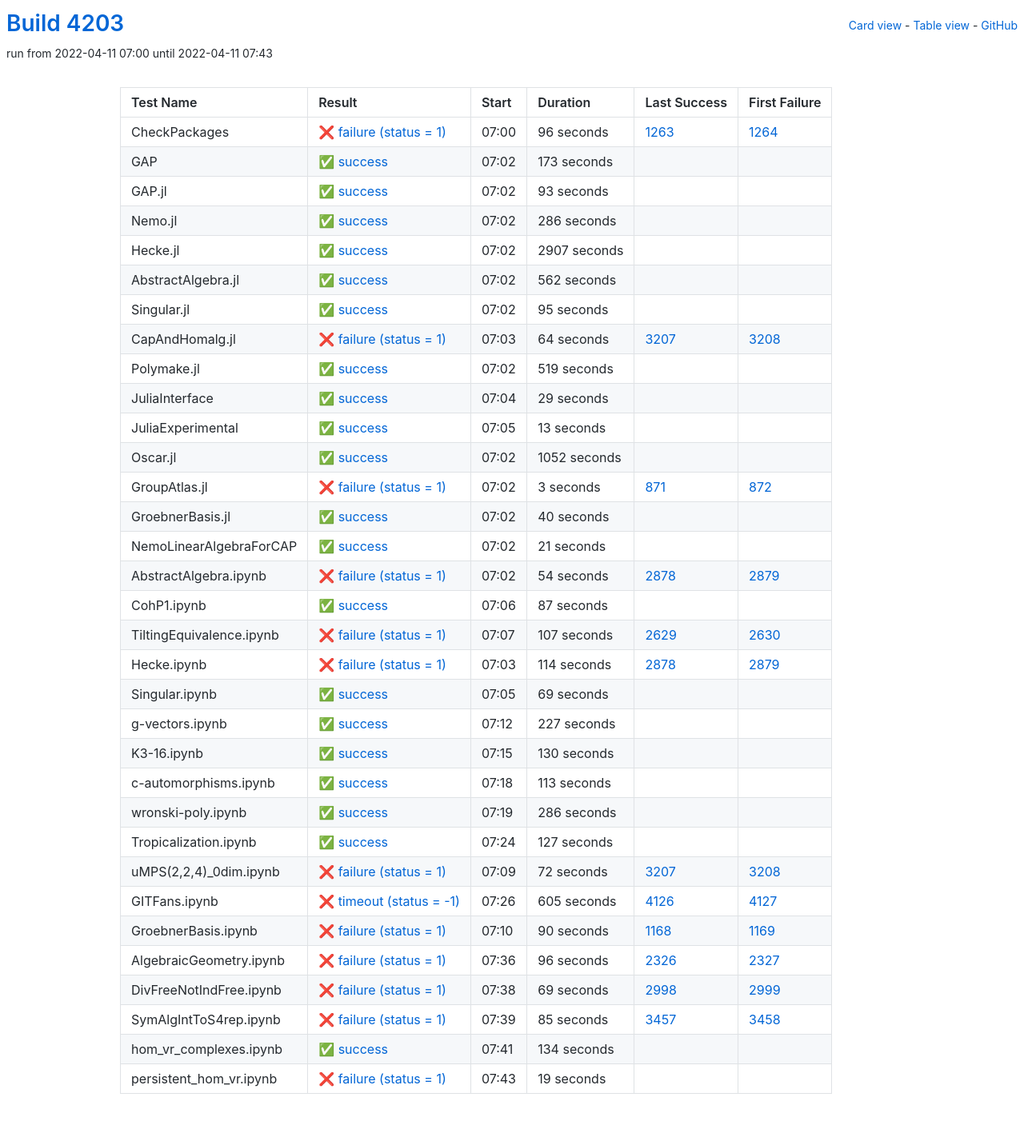
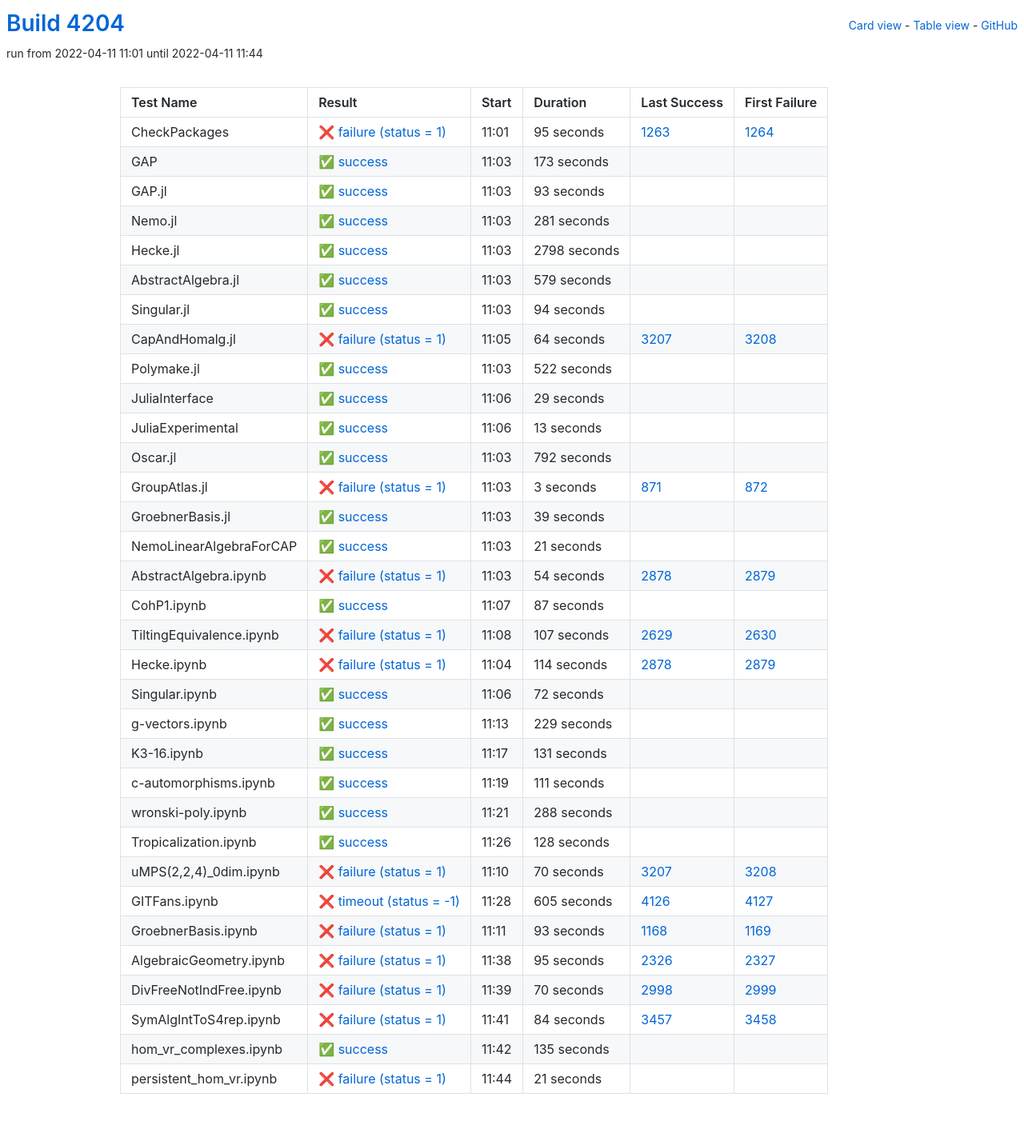
Before and after one commit to oscar-system/oscar-ci-status-stable, a Jekyll site: the page built from table.html, in a window 1280 px wide. Shown: the whole page at 80% size. Built offline with Jekyll 4.4.1, drawn with Linux system fonts in a browser that asks for light colours.

Commit message:
Build #4204

```diff
--- a/_data/ci.yml
+++ b/_data/ci.yml
@@ -1,6 +1,6 @@
 ---
-build: 4203
-build_url: https://oscarci.mathematik.uni-kl.de/job/oscar-stable/4203/
+build: 4204
+build_url: https://oscarci.mathematik.uni-kl.de/job/oscar-stable/4204/
 job: oscar-stable
 organization: oscar-system
 repo: oscar-ci-status-stable
@@ -8,20 +8,20 @@ repourl: https://github.com/oscar-system/oscar-ci-status-stable
 tests:
 - name: CheckPackages
   id: checkpackages
-  log: https://oscarci.mathematik.uni-kl.de/job/oscar-stable/4203/artifact/logs/build-4203/CheckPackages.log
-  start: 2022-04-11 07:00
+  log: https://oscarci.mathematik.uni-kl.de/job/oscar-stable/4204/artifact/logs/build-4204/CheckPackages.log
+  start: 2022-04-11 11:01
   success: false
   exitcode: 1
   status: failure
-  duration: 96
+  duration: 95
   last_success: 1263
   last_success_url: https://oscarci.mathematik.uni-kl.de/job/oscar-stable/1263/
   first_failure: 1264
   first_failure_url: https://oscarci.mathematik.uni-kl.de/job/oscar-stable/1264/
 - name: GAP
   id: gap
-  log: https://oscarci.mathematik.uni-kl.de/job/oscar-stable/4203/artifact/logs/build-4203/GAP.log
-  start: 2022-04-11 07:02
+  log: https://oscarci.mathematik.uni-kl.de/job/oscar-stable/4204/artifact/logs/build-4204/GAP.log
+  start: 2022-04-11 11:03
   success: true
   exitcode: 0
   status: success
@@ -32,8 +32,8 @@ tests:
   first_failure_url:
 - name: GAP.jl
   id: gap-jl
-  log: https://oscarci.mathematik.uni-kl.de/job/oscar-stable/4203/artifact/logs/build-4203/GAP.jl.log
-  start: 2022-04-11 07:02
+  log: https://oscarci.mathematik.uni-kl.de/job/oscar-stable/4204/artifact/logs/build-4204/GAP.jl.log
+  start: 2022-04-11 11:03
   success: true
   exitcode: 0
   status: success
@@ -44,56 +44,56 @@ tests:
   first_failure_url:
 - name: Nemo.jl
   id: nemo-jl
-  log: https://oscarci.mathematik.uni-kl.de/job/oscar-stable/4203/artifact/logs/build-4203/Nemo.jl.log
-  start: 2022-04-11 07:02
+  log: https://oscarci.mathematik.uni-kl.de/job/oscar-stable/4204/artifact/logs/build-4204/Nemo.jl.log
+  start: 2022-04-11 11:03
   success: true
   exitcode: 0
   status: success
-  duration: 286
+  duration: 281
   last_success: false
   last_success_url:
   first_failure: false
   first_failure_url:
 - name: Hecke.jl
   id: hecke-jl
-  log: https://oscarci.mathematik.uni-kl.de/job/oscar-stable/4203/artifact/logs/build-4203/Hecke.jl.log
-  start: 2022-04-11 07:02
+  log: https://oscarci.mathematik.uni-kl.de/job/oscar-stable/4204/artifact/logs/build-4204/Hecke.jl.log
+  start: 2022-04-11 11:03
   success: true
   exitcode: 0
   status: success
-  duration: 2907
+  duration: 2798
   last_success: false
   last_success_url:
   first_failure: false
   first_failure_url:
 - name: AbstractAlgebra.jl
   id: abstractalgebra-jl
-  log: https://oscarci.mathematik.uni-kl.de/job/oscar-stable/4203/artifact/logs/build-4203/AbstractAlgebra.jl.log
-  start: 2022-04-11 07:02
+  log: https://oscarci.mathematik.uni-kl.de/job/oscar-stable/4204/artifact/logs/build-4204/AbstractAlgebra.jl.log
+  start: 2022-04-11 11:03
   success: true
   exitcode: 0
   status: success
-  duration: 562
+  duration: 579
   last_success: false
   last_success_url:
   first_failure: false
   first_failure_url:
 - name: Singular.jl
   id: singular-jl
-  log: https://oscarci.mathematik.uni-kl.de/job/oscar-stable/4203/artifact/logs/build-4203/Singular.jl.log
-  start: 2022-04-11 07:02
+  log: https://oscarci.mathematik.uni-kl.de/job/oscar-stable/4204/artifact/logs/build-4204/Singular.jl.log
+  start: 2022-04-11 11:03
   success: true
   exitcode: 0
   status: success
-  duration: 95
+  duration: 94
   last_success: false
   last_success_url:
   first_failure: false
   first_failure_url:
 - name: CapAndHomalg.jl
   id: capandhomalg-jl
-  log: https://oscarci.mathematik.uni-kl.de/job/oscar-stable/4203/artifact/logs/build-4203/CapAndHomalg.jl.log
-  start: 2022-04-11 07:03
+  log: https://oscarci.mathematik.uni-kl.de/job/oscar-stable/4204/artifact/logs/build-4204/CapAndHomalg.jl.log
+  start: 2022-04-11 11:05
   success: false
   exitcode: 1
   status: failure
@@ -104,20 +104,20 @@ tests:
   first_failure_url: https://oscarci.mathematik.uni-kl.de/job/oscar-stable/3208/
 - name: Polymake.jl
   id: polymake-jl
-  log: https://oscarci.mathematik.uni-kl.de/job/oscar-stable/4203/artifact/logs/build-4203/Polymake.jl.log
-  start: 2022-04-11 07:02
+  log: https://oscarci.mathematik.uni-kl.de/job/oscar-stable/4204/artifact/logs/build-4204/Polymake.jl.log
+  start: 2022-04-11 11:03
   success: true
   exitcode: 0
   status: success
-  duration: 519
+  duration: 522
   last_success: false
   last_success_url:
   first_failure: false
   first_failure_url:
 - name: JuliaInterface
   id: juliainterface
-  log: https://oscarci.mathematik.uni-kl.de/job/oscar-stable/4203/artifact/logs/build-4203/JuliaInterface.log
-  start: 2022-04-11 07:04
+  log: https://oscarci.mathematik.uni-kl.de/job/oscar-stable/4204/artifact/logs/build-4204/JuliaInterface.log
+  start: 2022-04-11 11:06
   success: true
   exitcode: 0
   status: success
@@ -128,8 +128,8 @@ tests:
   first_failure_url:
 - name: JuliaExperimental
   id: juliaexperimental
-  log: https://oscarci.mathematik.uni-kl.de/job/oscar-stable/4203/artifact/logs/build-4203/JuliaExperimental.log
-  start: 2022-04-11 07:05
+  log: https://oscarci.mathematik.uni-kl.de/job/oscar-stable/4204/artifact/logs/build-4204/JuliaExperimental.log
+  start: 2022-04-11 11:06
   success: true
   exitcode: 0
   status: success
@@ -140,20 +140,20 @@ tests:
   first_failure_url:
 - name: Oscar.jl
   id: oscar-jl
-  log: https://oscarci.mathematik.uni-kl.de/job/oscar-stable/4203/artifact/logs/build-4203/Oscar.jl.log
-  start: 2022-04-11 07:02
+  log: https://oscarci.mathematik.uni-kl.de/job/oscar-stable/4204/artifact/logs/build-4204/Oscar.jl.log
+  start: 2022-04-11 11:03
   success: true
   exitcode: 0
   status: success
-  duration: 1052
+  duration: 792
   last_success: false
   last_success_url:
   first_failure: false
   first_failure_url:
 - name: GroupAtlas.jl
   id: groupatlas-jl
-  log: https://oscarci.mathematik.uni-kl.de/job/oscar-stable/4203/artifact/logs/build-4203/GroupAtlas.jl.log
-  start: 2022-04-11 07:02
+  log: https://oscarci.mathematik.uni-kl.de/job/oscar-stable/4204/artifact/logs/build-4204/GroupAtlas.jl.log
+  start: 2022-04-11 11:03
   success: false
   exitcode: 1
   status: failure
@@ -164,20 +164,20 @@ tests:
   first_failure_url: https://oscarci.mathematik.uni-kl.de/job/oscar-stable/872/
 - name: GroebnerBasis.jl
   id: groebnerbasis-jl
-  log: https://oscarci.mathematik.uni-kl.de/job/oscar-stable/4203/artifact/logs/build-4203/GroebnerBasis.jl.log
-  start: 2022-04-11 07:02
+  log: https://oscarci.mathematik.uni-kl.de/job/oscar-stable/4204/artifact/logs/build-4204/GroebnerBasis.jl.log
+  start: 2022-04-11 11:03
   success: true
   exitcode: 0
   status: success
-  duration: 40
+  duration: 39
   last_success: false
   last_success_url:
   first_failure: false
   first_failure_url:
 - name: NemoLinearAlgebraForCAP
   id: nemolinearalgebraforcap
-  log: https://oscarci.mathematik.uni-kl.de/job/oscar-stable/4203/artifact/logs/build-4203/NemoLinearAlgebraForCAP.log
-  start: 2022-04-11 07:02
+  log: https://oscarci.mathematik.uni-kl.de/job/oscar-stable/4204/artifact/logs/build-4204/NemoLinearAlgebraForCAP.log
+  start: 2022-04-11 11:03
   success: true
   exitcode: 0
   status: success
@@ -188,8 +188,8 @@ tests:
   first_failure_url:
 - name: AbstractAlgebra.ipynb
   id: abstractalgebra-ipynb
-  log: https://oscarci.mathematik.uni-kl.de/job/oscar-stable/4203/artifact/logs/build-4203/AbstractAlgebra.ipynb.log
-  start: 2022-04-11 07:02
+  log: https://oscarci.mathematik.uni-kl.de/job/oscar-stable/4204/artifact/logs/build-4204/AbstractAlgebra.ipynb.log
+  start: 2022-04-11 11:03
   success: false
   exitcode: 1
   status: failure
@@ -200,8 +200,8 @@ tests:
   first_failure_url: https://oscarci.mathematik.uni-kl.de/job/oscar-stable/2879/
 - name: CohP1.ipynb
   id: cohp1-ipynb
-  log: https://oscarci.mathematik.uni-kl.de/job/oscar-stable/4203/artifact/logs/build-4203/CohP1.ipynb.log
-  start: 2022-04-11 07:06
+  log: https://oscarci.mathematik.uni-kl.de/job/oscar-stable/4204/artifact/logs/build-4204/CohP1.ipynb.log
+  start: 2022-04-11 11:07
   success: true
   exitcode: 0
   status: success
@@ -212,8 +212,8 @@ tests:
   first_failure_url:
 - name: TiltingEquivalence.ipynb
   id: tiltingequivalence-ipynb
-  log: https://oscarci.mathematik.uni-kl.de/job/oscar-stable/4203/artifact/logs/build-4203/TiltingEquivalence.ipynb.log
-  start: 2022-04-11 07:07
+  log: https://oscarci.mathematik.uni-kl.de/job/oscar-stable/4204/artifact/logs/build-4204/TiltingEquivalence.ipynb.log
+  start: 2022-04-11 11:08
   success: false
   exitcode: 1
   status: failure
@@ -224,8 +224,8 @@ tests:
   first_failure_url: https://oscarci.mathematik.uni-kl.de/job/oscar-stable/2630/
 - name: Hecke.ipynb
   id: hecke-ipynb
-  log: https://oscarci.mathematik.uni-kl.de/job/oscar-stable/4203/artifact/logs/build-4203/Hecke.ipynb.log
-  start: 2022-04-11 07:03
+  log: https://oscarci.mathematik.uni-kl.de/job/oscar-stable/4204/artifact/logs/build-4204/Hecke.ipynb.log
+  start: 2022-04-11 11:04
   success: false
   exitcode: 1
   status: failure
@@ -236,92 +236,92 @@ tests:
   first_failure_url: https://oscarci.mathematik.uni-kl.de/job/oscar-stable/2879/
 - name: Singular.ipynb
   id: singular-ipynb
-  log: https://oscarci.mathematik.uni-kl.de/job/oscar-stable/4203/artifact/logs/build-4203/Singular.ipynb.log
-  start: 2022-04-11 07:05
+  log: https://oscarci.mathematik.uni-kl.de/job/oscar-stable/4204/artifact/logs/build-4204/Singular.ipynb.log
+  start: 2022-04-11 11:06
   success: true
   exitcode: 0
   status: success
-  duration: 69
+  duration: 72
   last_success: false
   last_success_url:
   first_failure: false
   first_failure_url:
 - name: g-vectors.ipynb
   id: g-vectors-ipynb
-  log: https://oscarci.mathematik.uni-kl.de/job/oscar-stable/4203/artifact/logs/build-4203/g-vectors.ipynb.log
-  start: 2022-04-11 07:12
+  log: https://oscarci.mathematik.uni-kl.de/job/oscar-stable/4204/artifact/logs/build-4204/g-vectors.ipynb.log
+  start: 2022-04-11 11:13
   success: true
   exitcode: 0
   status: success
-  duration: 227
+  duration: 229
   last_success: false
   last_success_url:
   first_failure: false
   first_failure_url:
 - name: K3-16.ipynb
   id: k3-16-ipynb
-  log: https://oscarci.mathematik.uni-kl.de/job/oscar-stable/4203/artifact/logs/build-4203/K3-16.ipynb.log
-  start: 2022-04-11 07:15
+  log: https://oscarci.mathematik.uni-kl.de/job/oscar-stable/4204/artifact/logs/build-4204/K3-16.ipynb.log
+  start: 2022-04-11 11:17
   success: true
   exitcode: 0
   status: success
-  duration: 130
+  duration: 131
   last_success: false
   last_success_url:
   first_failure: false
   first_failure_url:
 - name: c-automorphisms.ipynb
   id: c-automorphisms-ipynb
-  log: https://oscarci.mathematik.uni-kl.de/job/oscar-stable/4203/artifact/logs/build-4203/c-automorphisms.ipynb.log
-  start: 2022-04-11 07:18
+  log: https://oscarci.mathematik.uni-kl.de/job/oscar-stable/4204/artifact/logs/build-4204/c-automorphisms.ipynb.log
+  start: 2022-04-11 11:19
   success: true
   exitcode: 0
   status: success
-  duration: 113
+  duration: 111
   last_success: false
   last_success_url:
   first_failure: false
   first_failure_url:
 - name: wronski-poly.ipynb
   id: wronski-poly-ipynb
-  log: https://oscarci.mathematik.uni-kl.de/job/oscar-stable/4203/artifact/logs/build-4203/wronski-poly.ipynb.log
-  start: 2022-04-11 07:19
+  log: https://oscarci.mathematik.uni-kl.de/job/oscar-stable/4204/artifact/logs/build-4204/wronski-poly.ipynb.log
+  start: 2022-04-11 11:21
   success: true
   exitcode: 0
   status: success
-  duration: 286
+  duration: 288
   last_success: false
   last_success_url:
   first_failure: false
   first_failure_url:
 - name: Tropicalization.ipynb
   id: tropicalization-ipynb
-  log: https://oscarci.mathematik.uni-kl.de/job/oscar-stable/4203/artifact/logs/build-4203/Tropicalization.ipynb.log
-  start: 2022-04-11 07:24
+  log: https://oscarci.mathematik.uni-kl.de/job/oscar-stable/4204/artifact/logs/build-4204/Tropicalization.ipynb.log
+  start: 2022-04-11 11:26
   success: true
   exitcode: 0
   status: success
-  duration: 127
+  duration: 128
   last_success: false
   last_success_url:
   first_failure: false
   first_failure_url:
 - name: uMPS(2,2,4)_0dim.ipynb
   id: umps-2-2-4-0dim-ipynb
-  log: https://oscarci.mathematik.uni-kl.de/job/oscar-stable/4203/artifact/logs/build-4203/uMPS-2-2-4-_0dim.ipynb.log
-  start: 2022-04-11 07:09
+  log: https://oscarci.mathematik.uni-kl.de/job/oscar-stable/4204/artifact/logs/build-4204/uMPS-2-2-4-_0dim.ipynb.log
+  start: 2022-04-11 11:10
   success: false
   exitcode: 1
   status: failure
-  duration: 72
+  duration: 70
   last_success: 3207
   last_success_url: https://oscarci.mathematik.uni-kl.de/job/oscar-stable/3207/
   first_failure: 3208
   first_failure_url: https://oscarci.mathematik.uni-kl.de/job/oscar-stable/3208/
 - name: GITFans.ipynb
   id: gitfans-ipynb
-  log: https://oscarci.mathematik.uni-kl.de/job/oscar-stable/4203/artifact/logs/build-4203/GITFans.ipynb.log
-  start: 2022-04-11 07:26
+  log: https://oscarci.mathematik.uni-kl.de/job/oscar-stable/4204/artifact/logs/build-4204/GITFans.ipynb.log
+  start: 2022-04-11 11:28
   success: false
   exitcode: -1
   status: timeout
@@ -332,72 +332,72 @@ tests:
   first_failure_url: https://oscarci.mathematik.uni-kl.de/job/oscar-stable/4127/
 - name: GroebnerBasis.ipynb
   id: groebnerbasis-ipynb
-  log: https://oscarci.mathematik.uni-kl.de/job/oscar-stable/4203/artifact/logs/build-4203/GroebnerBasis.ipynb.log
-  start: 2022-04-11 07:10
+  log: https://oscarci.mathematik.uni-kl.de/job/oscar-stable/4204/artifact/logs/build-4204/GroebnerBasis.ipynb.log
+  start: 2022-04-11 11:11
   success: false
   exitcode: 1
   status: failure
-  duration: 90
+  duration: 93
   last_success: 1168
   last_success_url: https://oscarci.mathematik.uni-kl.de/job/oscar-stable/1168/
   first_failure: 1169
   first_failure_url: https://oscarci.mathematik.uni-kl.de/job/oscar-stable/1169/
 - name: AlgebraicGeometry.ipynb
   id: algebraicgeometry-ipynb
-  log: https://oscarci.mathematik.uni-kl.de/job/oscar-stable/4203/artifact/logs/build-4203/AlgebraicGeometry.ipynb.log
-  start: 2022-04-11 07:36
+  log: https://oscarci.mathematik.uni-kl.de/job/oscar-stable/4204/artifact/logs/build-4204/AlgebraicGeometry.ipynb.log
+  start: 2022-04-11 11:38
   success: false
   exitcode: 1
   status: failure
-  duration: 96
+  duration: 95
   last_success: 2326
   last_success_url: https://oscarci.mathematik.uni-kl.de/job/oscar-stable/2326/
   first_failure: 2327
   first_failure_url: https://oscarci.mathematik.uni-kl.de/job/oscar-stable/2327/
 - name: DivFreeNotIndFree.ipynb
   id: divfreenotindfree-ipynb
-  log: https://oscarci.mathematik.uni-kl.de/job/oscar-stable/4203/artifact/logs/build-4203/DivFreeNotIndFree.ipynb.log
-  start: 2022-04-11 07:38
+  log: https://oscarci.mathematik.uni-kl.de/job/oscar-stable/4204/artifact/logs/build-4204/DivFreeNotIndFree.ipynb.log
+  start: 2022-04-11 11:39
   success: false
   exitcode: 1
   status: failure
-  duration: 69
+  duration: 70
   last_success: 2998
   last_success_url: https://oscarci.mathematik.uni-kl.de/job/oscar-stable/2998/
   first_failure: 2999
   first_failure_url: https://oscarci.mathematik.uni-kl.de/job/oscar-stable/2999/
 - name: SymAlgIntToS4rep.ipynb
   id: symalginttos4rep-ipynb
-  log: https://oscarci.mathematik.uni-kl.de/job/oscar-stable/4203/artifact/logs/build-4203/SymAlgIntToS4rep.ipynb.log
-  start: 2022-04-11 07:39
+  log: https://oscarci.mathematik.uni-kl.de/job/oscar-stable/4204/artifact/logs/build-4204/SymAlgIntToS4rep.ipynb.log
+  start: 2022-04-11 11:41
   success: false
   exitcode: 1
   status: failure
-  duration: 85
+  duration: 84
   last_success: 3457
   last_success_url: https://oscarci.mathematik.uni-kl.de/job/oscar-stable/3457/
   first_failure: 3458
   first_failure_url: https://oscarci.mathematik.uni-kl.de/job/oscar-stable/3458/
 - name: hom_vr_complexes.ipynb
   id: hom-vr-complexes-ipynb
-  log: https://oscarci.mathematik.uni-kl.de/job/oscar-stable/4203/artifact/logs/build-4203/hom_vr_complexes.ipynb.log
-  start: 2022-04-11 07:41
+  log: https://oscarci.mathematik.uni-kl.de/job/oscar-stable/4204/artifact/logs/build-4204/hom_vr_complexes.ipynb.log
+  start: 2022-04-11 11:42
   success: true
   exitcode: 0
   status: success
-  duration: 134
+  duration: 135
   last_success: false
   last_success_url:
   first_failure: false
   first_failure_url:
 - name: persistent_hom_vr.ipynb
   id: persistent-hom-vr-ipynb
-  log: https://oscarci.mathematik.uni-kl.de/job/oscar-stable/4203/artifact/logs/build-4203/persistent_hom_vr.ipynb.log
-  start: 2022-04-11 07:43
+  log: https://oscarci.mathematik.uni-kl.de/job/oscar-stable/4204/artifact/logs/build-4204/persistent_hom_vr.ipynb.log
+  start: 2022-04-11 11:44
   success: false
   exitcode: 1
   status: failure
-  duration: 19
+  duration: 21
   last_success: false
   last_success_url:
   first_failure: false
```
Also changed, not shown: README.md.
